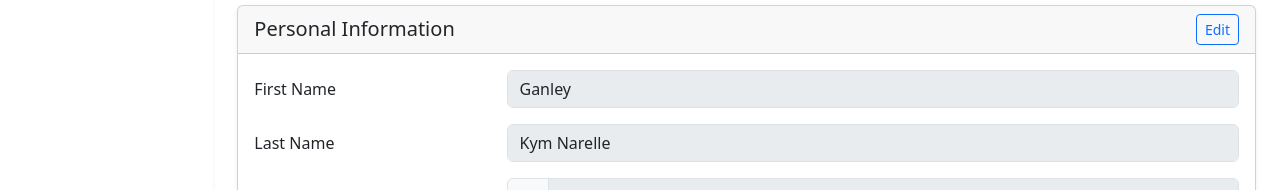
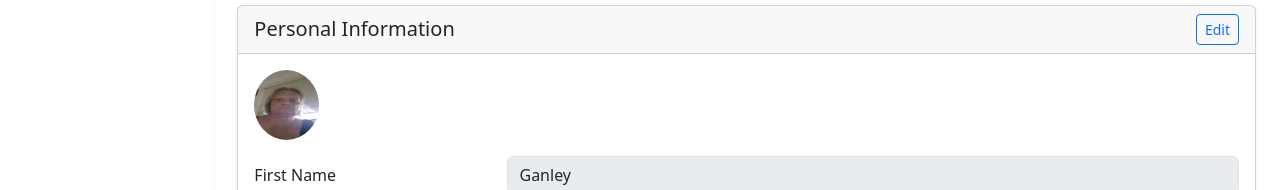
Before and after one commit to blehsynhardy/boa_temp, a React (Vite) app: page /profile in a window 1280 px wide. Shown: the part 313-503 px from the top of the page. Built offline with nearby package versions, Linux system fonts and the light colour scheme.

Commit message:
Added image rounded

```diff
--- a/src/Pages/Profile.jsx
+++ b/src/Pages/Profile.jsx
@@ -1,6 +1,7 @@
 import React, { useState } from "react";
 import { useNavigate } from "react-router-dom";
 import { FontAwesomeIcon } from "@fortawesome/react-fontawesome";
+import ProfileImage from "../assets/images/profile.jpeg";
 import {
   faArrowLeft,
   faUser,
@@ -116,6 +117,9 @@ const Profile = () => {
         </div>
         <div className="card-body">
             <form onSubmit={handleSubmit}>
+                    <div className="mb-3">
+                            <img src={ProfileImage} alt="" width="65px" height="70px" className="rounded-circle" />
+                    </div>
                 <div className="mb-3 row">
                     <label htmlFor="firstName" className="col-sm-3 col-form-label">First Name</label>
                     <div className="col-sm-9">
```
Also changed, not shown: src/assets/images/profile.jpeg (added). Lines whose indentation alone changed are shown as unchanged.
